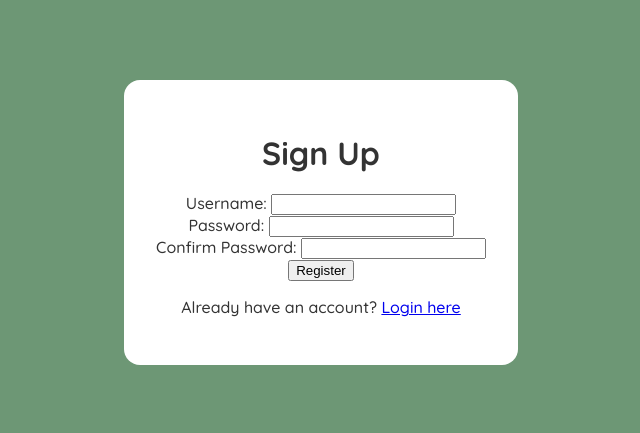
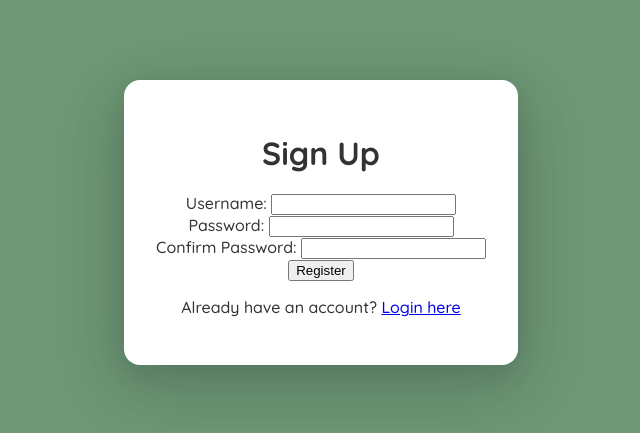
Before and after one commit to JacobL322/351-FinalProject, a PHP site: page /register.php in a window 1280 px wide. Shown: the top 433 px of the page, without its empty margins (279-919 px from the left). Run offline with PHP 8.4, Linux system fonts and the light colour scheme.

Commit message:
found website archive of css box shadows, implemeted one on line 51

```diff
--- a/styles.css
+++ b/styles.css
@@ -42,14 +42,13 @@ h1, h2 {
 }
 
 /* Login Form Styles */
-
-
 .login-container {
     margin-top: 5rem;
     padding:2rem;
     text-align: center;
     border-radius: 1rem;
     background:white;
+    box-shadow: rgba(17, 17, 26, 0.1) 0px 8px 24px, rgba(17, 17, 26, 0.1) 0px 16px 56px, rgba(17, 17, 26, 0.1) 0px 24px 80px;
 }
 
 /* Search Styles */
```
